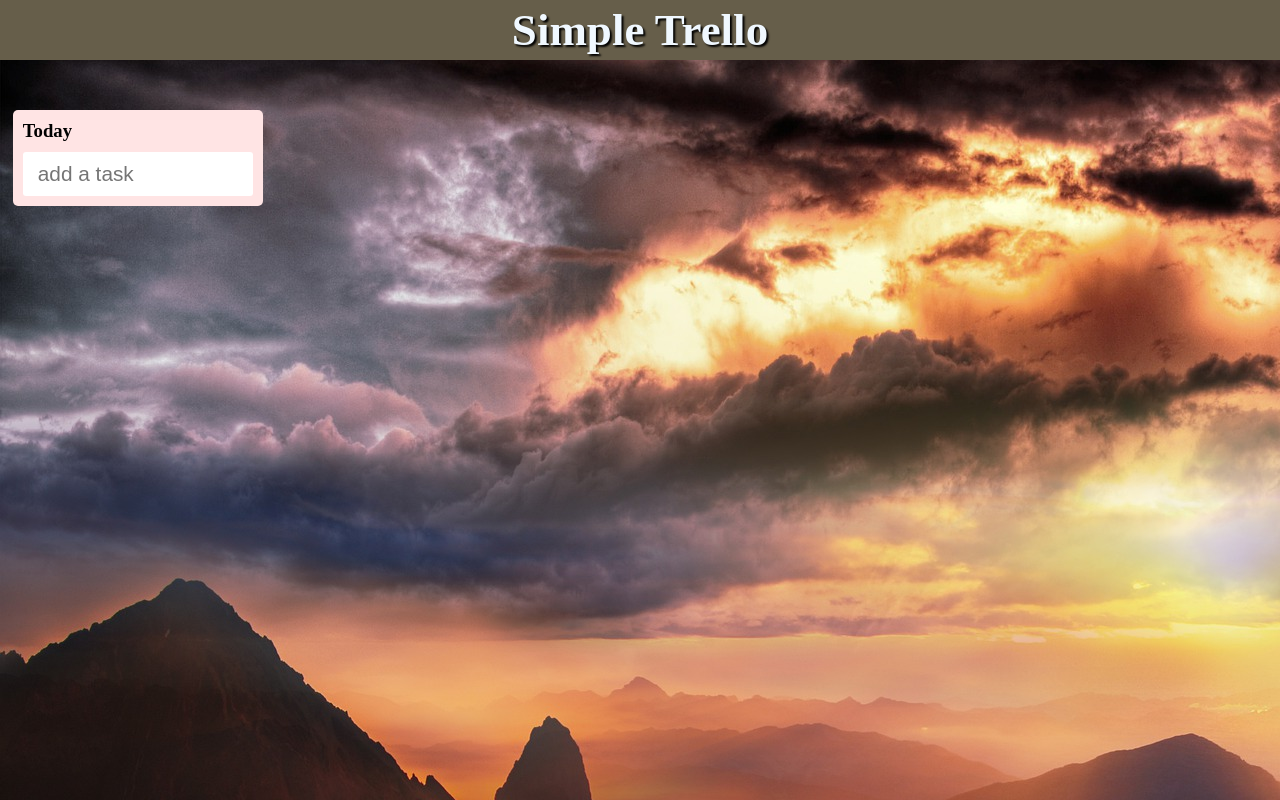
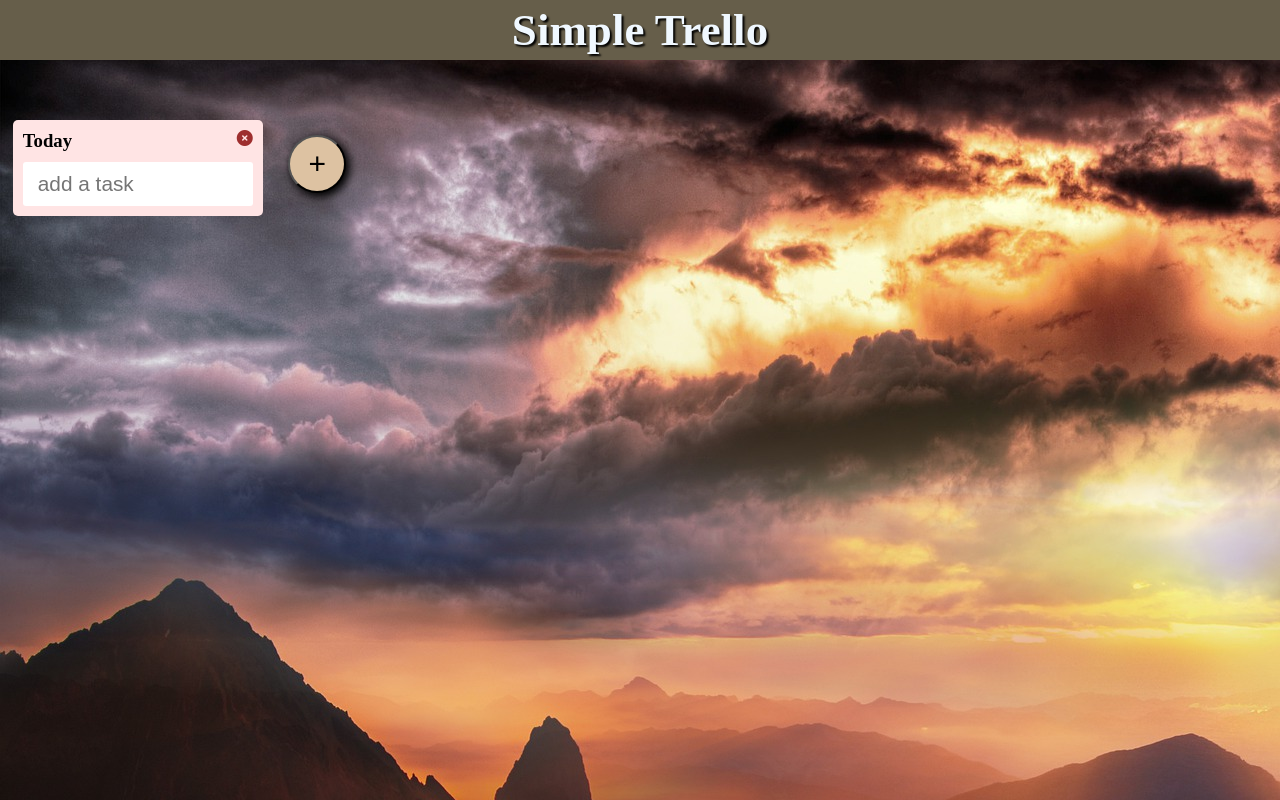
Before and after one commit to haya-y/trello-clone, a React (Create React App) app: page / in a window 1280 px wide. Built offline with nearby package versions, Linux system fonts and the light colour scheme.

Commit message:
[Add] 基本機能の完成

```diff
--- a/src/components/task/TaskCard.jsx
+++ b/src/components/task/TaskCard.jsx
@@ -1,16 +1,25 @@
 import React, { useState } from "react";
+import { Draggable } from "react-beautiful-dnd";
 import { TaskCardDeleteButton } from "./button/TaskCardDeleteButton";
 import { TaskAddInput } from "./input/TaskAddInput";
 import { TaskCardTitle } from "./TaskCardTitle";
 import { Tasks } from "./Tasks";
 
-export const TaskCard = () => {
+export const TaskCard = ({ index, taskCardsList, setTaskCardsList, taskCard }) => {
   const [inputText, setInputText] = useState("");
   const [taskList, setTaskList] = useState([]);
   return (
-    <div className="taskCard">
+    <Draggable draggableId={taskCard.id} index={index}>
+      {(provided) => (
+        <div className="taskCard" ref={provided.innerRef} {...provided.draggableProps}>
+          <div className="taskCardTitleAndTaskCardDeleteButtonArea" {...provided.dragHandleProps}>
             <TaskCardTitle />
-      <TaskCardDeleteButton />
+            <TaskCardDeleteButton
+              taskCardsList={taskCardsList}
+              setTaskCardsList={setTaskCardsList}
+              taskCard={taskCard}
+            />
+          </div>
           <TaskAddInput
             inputText={inputText}
             setInputText={setInputText}
@@ -19,5 +28,7 @@
           />
           <Tasks inputText={inputText} taskList={taskList} setTaskList={setTaskList} />
         </div>
+      )}
+    </Draggable>
   );
 };
--- a/src/components/task/TaskCards.jsx
+++ b/src/components/task/TaskCards.jsx
@@ -1,12 +1,46 @@
-import React from "react";
+import React, { useState } from "react";
+import { DragDropContext, Droppable } from "react-beautiful-dnd";
 import { AddTaskCardButton } from "./button/AddTaskCardButton";
 import { TaskCard } from "./TaskCard";
 
 export const TaskCards = () => {
+  const reorder = (taskCardsList, startIndex, endIndex) => {
+    const remove = taskCardsList.splice(startIndex, 1);
+    taskCardsList.splice(endIndex, 0, remove[0]);
+  };
+
+  const [taskCardsList, setTaskCardsList] = useState([
+    {
+      id: "0",
+      draggableId: "item0",
+    },
+  ]);
+
+  const handleDragEnd = (result) => {
+    reorder(taskCardsList, result.source.index, result.destination.index);
+
+    setTaskCardsList(taskCardsList);
+  };
+
   return (
-    <div>
-      <TaskCard />
-      <AddTaskCardButton />
-    </div>
+    <DragDropContext onDragEnd={handleDragEnd}>
+      <Droppable droppableId="droppable" direction="horizontal">
+        {(provided) => (
+          <div className="taskCardsArea" {...provided.droppableProps} ref={provided.innerRef}>
+            {taskCardsList.map((taskCard, index) => (
+              <TaskCard
+                key={taskCard.id}
+                index={index}
+                taskCardsList={taskCardsList}
+                setTaskCardsList={setTaskCardsList}
+                taskCard={taskCard}
+              />
+            ))}
+            {provided.placeholder}
+            <AddTaskCardButton taskCardsList={taskCardsList} setTaskCardsList={setTaskCardsList} />
+          </div>
+        )}
+      </Droppable>
+    </DragDropContext>
   );
 };
--- a/src/components/task/button/AddTaskCardButton.jsx
+++ b/src/components/task/button/AddTaskCardButton.jsx
@@ -1,5 +1,23 @@
 import React from "react";
+import { v4 as uuidv4 } from "uuid";
 
-export const AddTaskCardButton = () => {
-  return <div></div>;
+export const AddTaskCardButton = ({ taskCardsList, setTaskCardsList }) => {
+  const tastCardId = uuidv4();
+  const addTaskCard = () => {
+    setTaskCardsList([
+      ...taskCardsList,
+      {
+        id: tastCardId,
+        draggableId: `item${tastCardId}`,
+      },
+    ]);
+  };
+
+  return (
+    <div className="addTaskCardButtonArea">
+      <button className="addTaskCardButton" onClick={addTaskCard}>
+        +
+      </button>
+    </div>
+  );
 };
--- a/src/components/task/button/TaskCardDeleteButton.jsx
+++ b/src/components/task/button/TaskCardDeleteButton.jsx
@@ -1,5 +1,14 @@
 import React from "react";
 
-export const TaskCardDeleteButton = () => {
-  return <div></div>;
+export const TaskCardDeleteButton = ({ taskCardsList, setTaskCardsList, taskCard }) => {
+  const taskCardDeleteButton = (id) => {
+    setTaskCardsList(taskCardsList.filter((e) => e.id !== id))
+  };
+  return (
+    <div>
+      <button className="taskCardDeleteButton" onClick={() => taskCardDeleteButton(taskCard.id)}>
+        <i className="fa-solid fa-circle-xmark"></i>
+      </button>
+    </div>
+  );
 };
--- a/src/components/task/input/TaskAddInput.jsx
+++ b/src/components/task/input/TaskAddInput.jsx
@@ -6,7 +6,6 @@
     e.preventDefault();
     if (inputText === "") return;
     const taskId = uuidv4();
-    console.log({ taskId });
     setTaskList([
       ...taskList,
       {
--- a/src/index.css
+++ b/src/index.css
@@ -76,3 +76,43 @@
   margin-right: 9px;
   border: none;
 }
+
+.taskCardsArea {
+  display: flex;
+  justify-content: flex-start;
+  align-items: flex-start;
+  flex-wrap: wrap;
+}
+
+.addTaskCardButtonArea {
+  margin-left: 1%;
+  margin-top: 25px;
+}
+
+.addTaskCardButton {
+  padding: 10px 18px;
+  border-radius: 9999px;
+  font-size: 30px;
+  background-color: rgb(221, 194, 162);
+  box-shadow: 3px 3px 8px 1px black;
+  cursor: pointer;
+  transition: all 0.3s;
+}
+
+.addTaskCardButton:hover {
+  box-shadow: none;
+  transform: translate(3px, 3px);
+}
+
+.taskCardTitleAndTaskCardDeleteButtonArea {
+  display: flex;
+  justify-content: space-between;
+}
+
+.taskCardDeleteButton {
+  border: none;
+  background-color: rgb(288, 228, 228);
+  cursor: pointer;
+  font-size: 16px;
+  color: rgb(158, 46, 46);
+}
```
Lines whose indentation alone changed are shown as unchanged.
